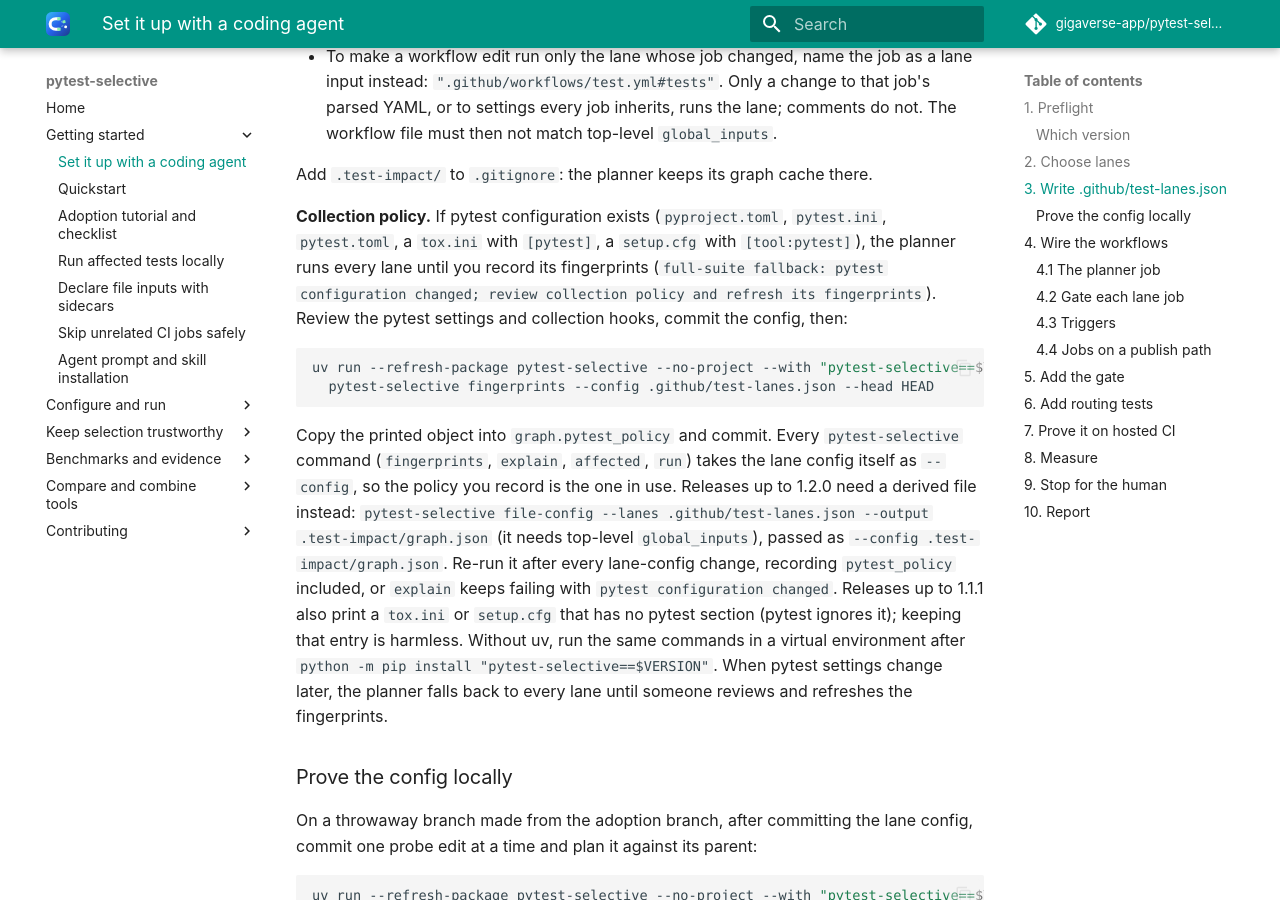
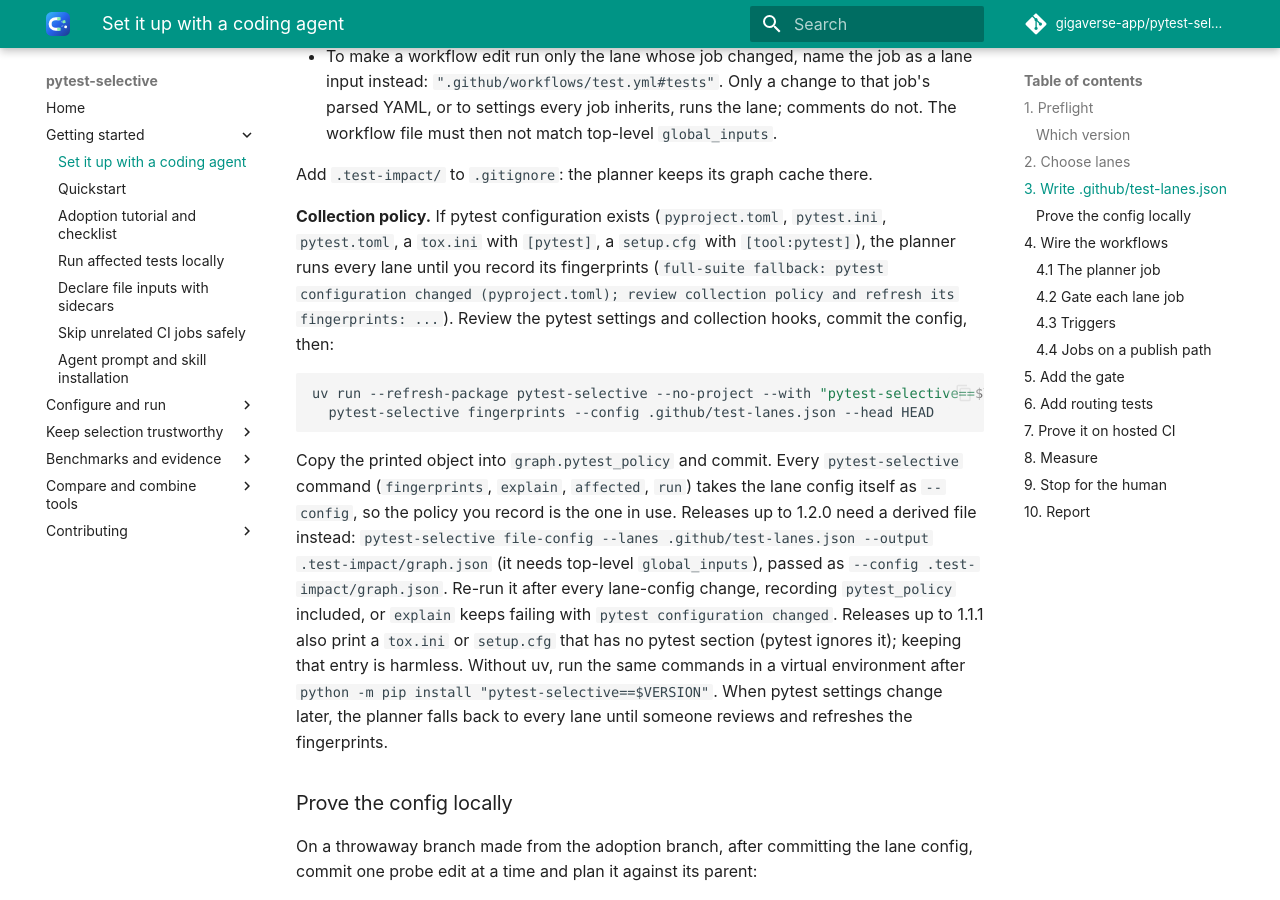
Before and after one commit to gigaverse-app/pytest-selective, an MkDocs documentation site: the page built from skills/pytest-selective/SKILL.md, in a window 1280 px wide and 900 px high, scrolled down 5002 px. Built offline with MkDocs 1.6.1 and Material for MkDocs 9.7.7, drawn with Linux system fonts in a browser that asks for light colours; comment, search, counter and statistics services are not loaded; some of the changed text lies outside the part shown.

Commit message:
fix(cli): typecheck-scope and floor-budget read a lane config too
Quote the new policy-change message in the skill, and keep the uv refresh
flag only on commands that install pytest-selective.

Co-Authored-By: Claude Opus 5.5 <noreply@anthropic.com>

````diff
--- a/skills/pytest-selective/SKILL.md
+++ b/skills/pytest-selective/SKILL.md
@@ -180,7 +180,8 @@ Add `.test-impact/` to `.gitignore`: the planner keeps its graph cache there.
 
 **Collection policy.** If pytest configuration exists (`pyproject.toml`, `pytest.ini`, `pytest.toml`, a `tox.ini`
 with `[pytest]`, a `setup.cfg` with `[tool:pytest]`), the planner runs every lane until you record its fingerprints
-(`full-suite fallback: pytest configuration changed; review collection policy and refresh its fingerprints`). Review
+(`full-suite fallback: pytest configuration changed (pyproject.toml); review collection policy and refresh its
+fingerprints: ...`). Review
 the pytest settings and collection hooks, commit the config, then:
 
 ```bash
````
Also changed, not shown: other parts of skills/pytest-selective/SKILL.md (+1 -1 lines), 1 other file.
